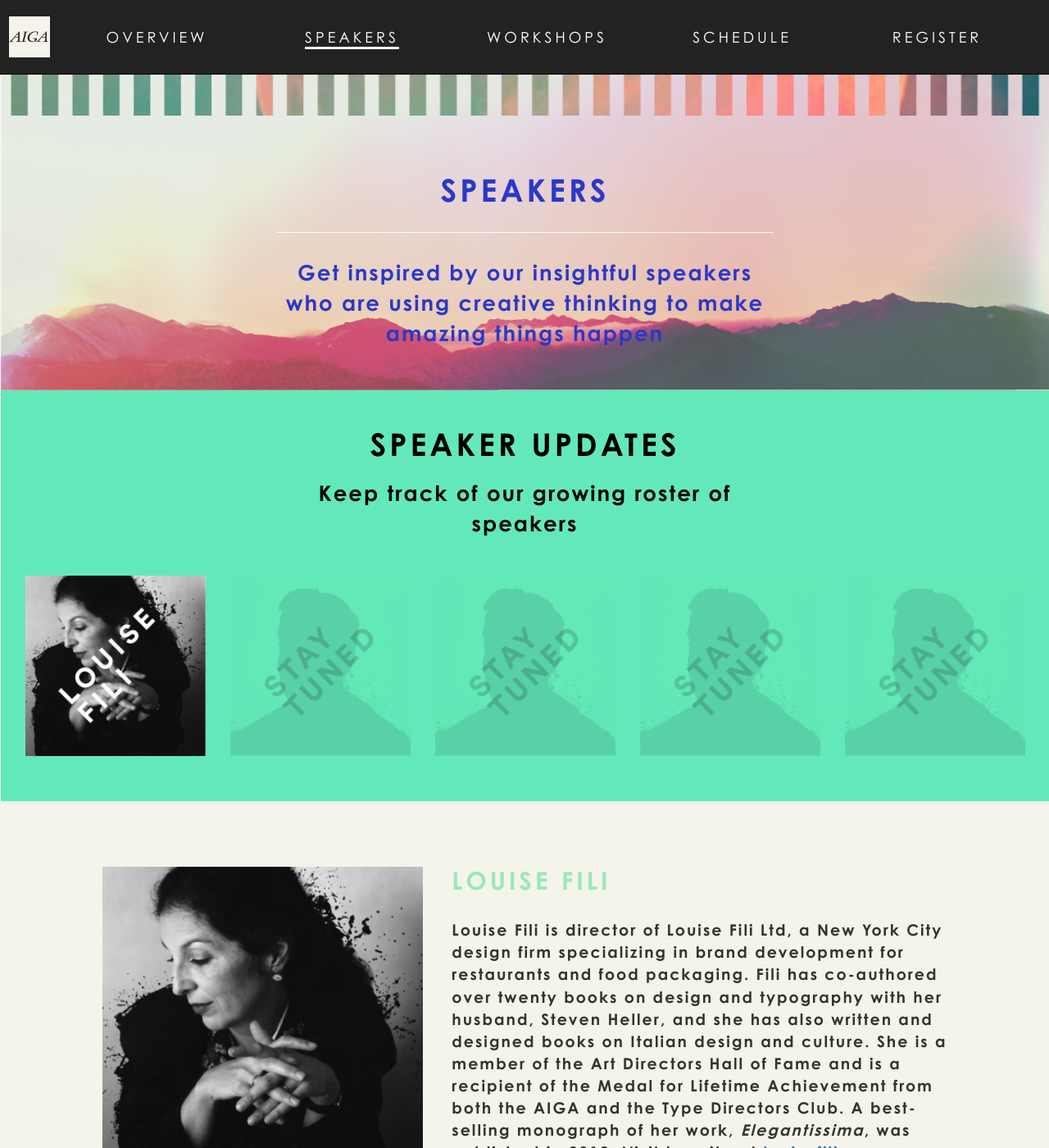
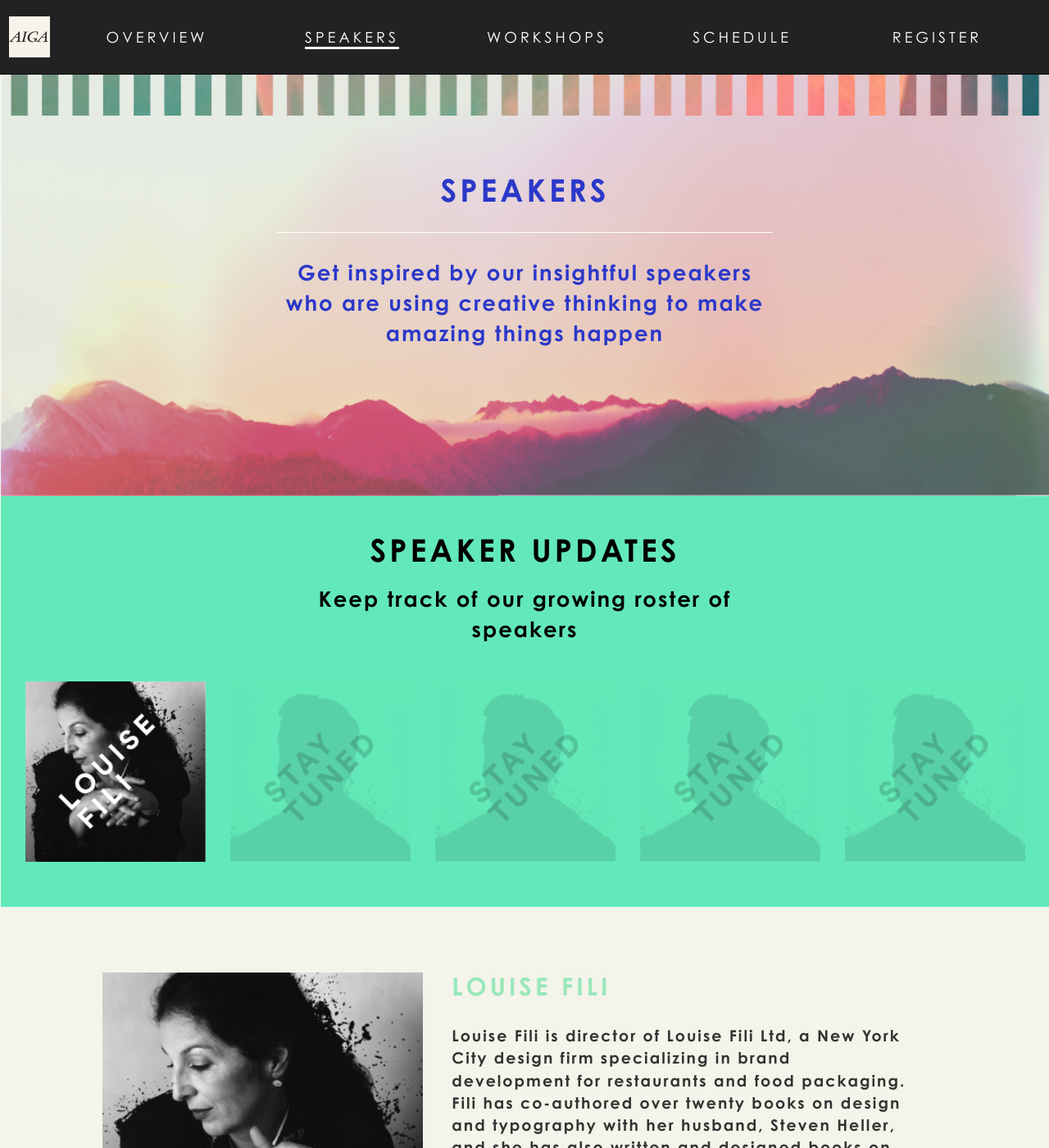
Before and after one commit to aiga-seattle/2015.aigaintothewoods.com, a Jekyll site: the page built from speakers.html, in a window 1280 px wide and 1400 px high. Shown: the whole window at 82% size. Built offline with Jekyll 4.4.1, drawn with Linux system fonts in a browser that asks for light colours; nearby versions of some CDN libraries; some web fonts are replaced.

Commit message:
Pad Speaker Hero, set bio max width

```diff
--- a/_sass/_intothewoods.scss
+++ b/_sass/_intothewoods.scss
@@ -247,6 +247,7 @@
     color: #2B38C9;
     font-size: 26px;
     min-height: 385px;
+    padding-bottom: 150px;
   }
 
   .wrapper-stripes {
@@ -322,6 +323,10 @@
 
   .works-square {
     width: 50%;
+  }
+
+  .speaker-bio, .speaker-title {
+    max-width: 560px;
   }
 
   h1 {
```
